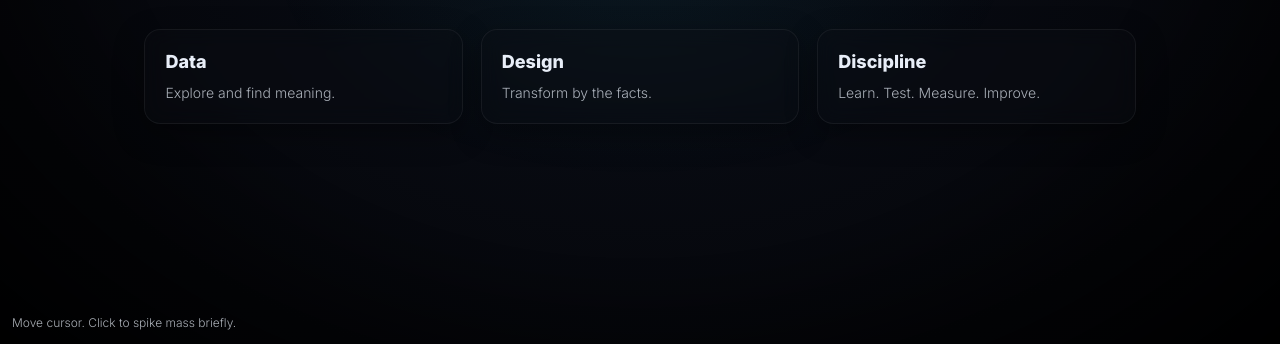
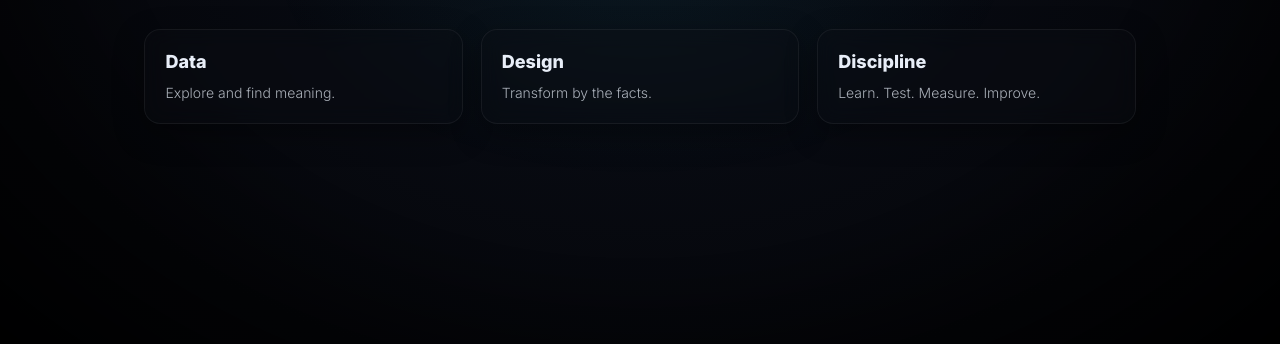
Before and after one commit to pchj/pchj.github.io, a plain HTML site: page index.html in a window 1280 px wide. Shown: the part 456-800 px from the top of the page. Drawn offline with nearby package versions, Linux system fonts and the light colour scheme.

Commit message:
Remove footer from index.html

```diff
--- a/index.html
+++ b/index.html
@@ -142,7 +142,6 @@
   </div>
 </div></section>
 
-<div class="footer">Move cursor. Click to spike mass briefly.</div>
 
 <script type="module">
 /* External libs in one module */
```
